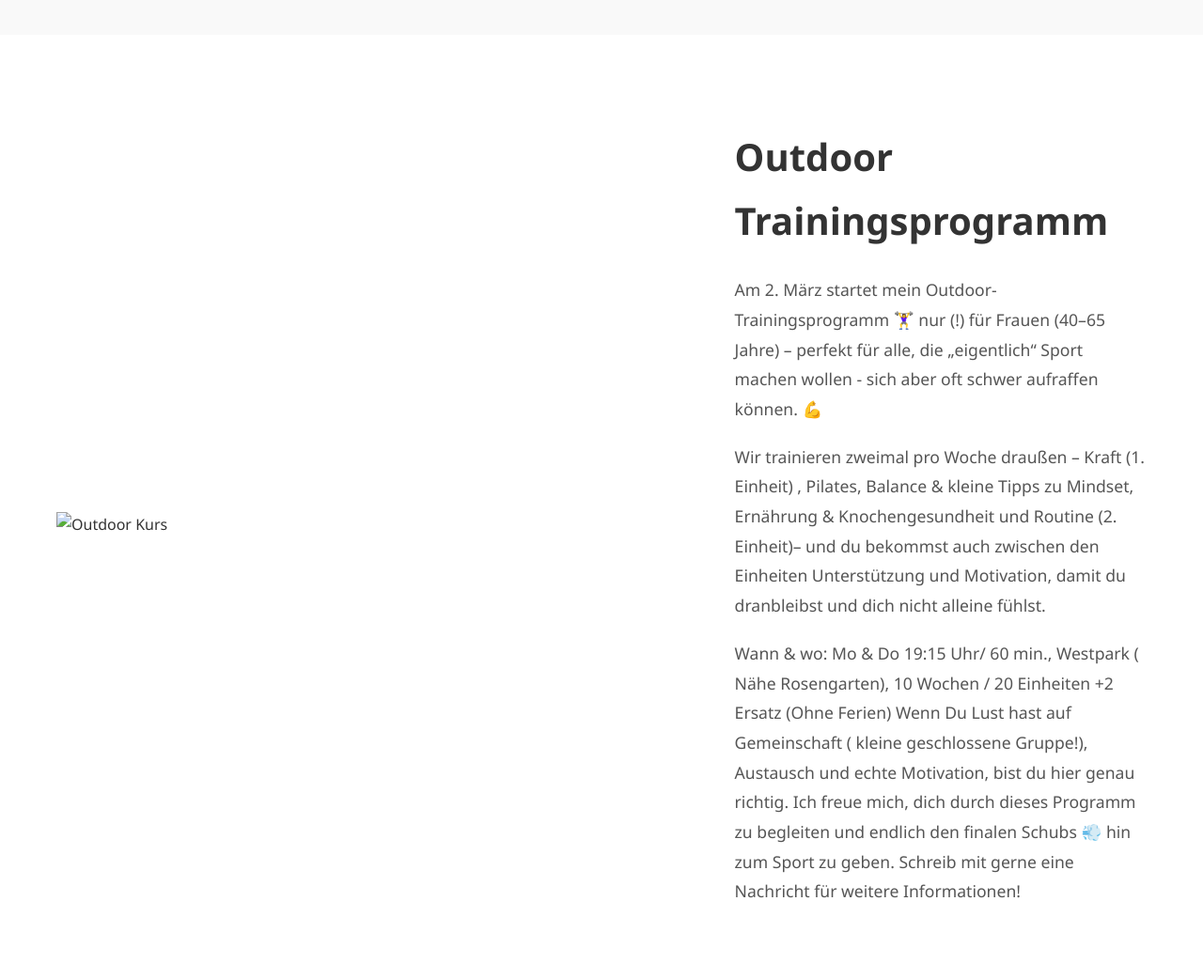
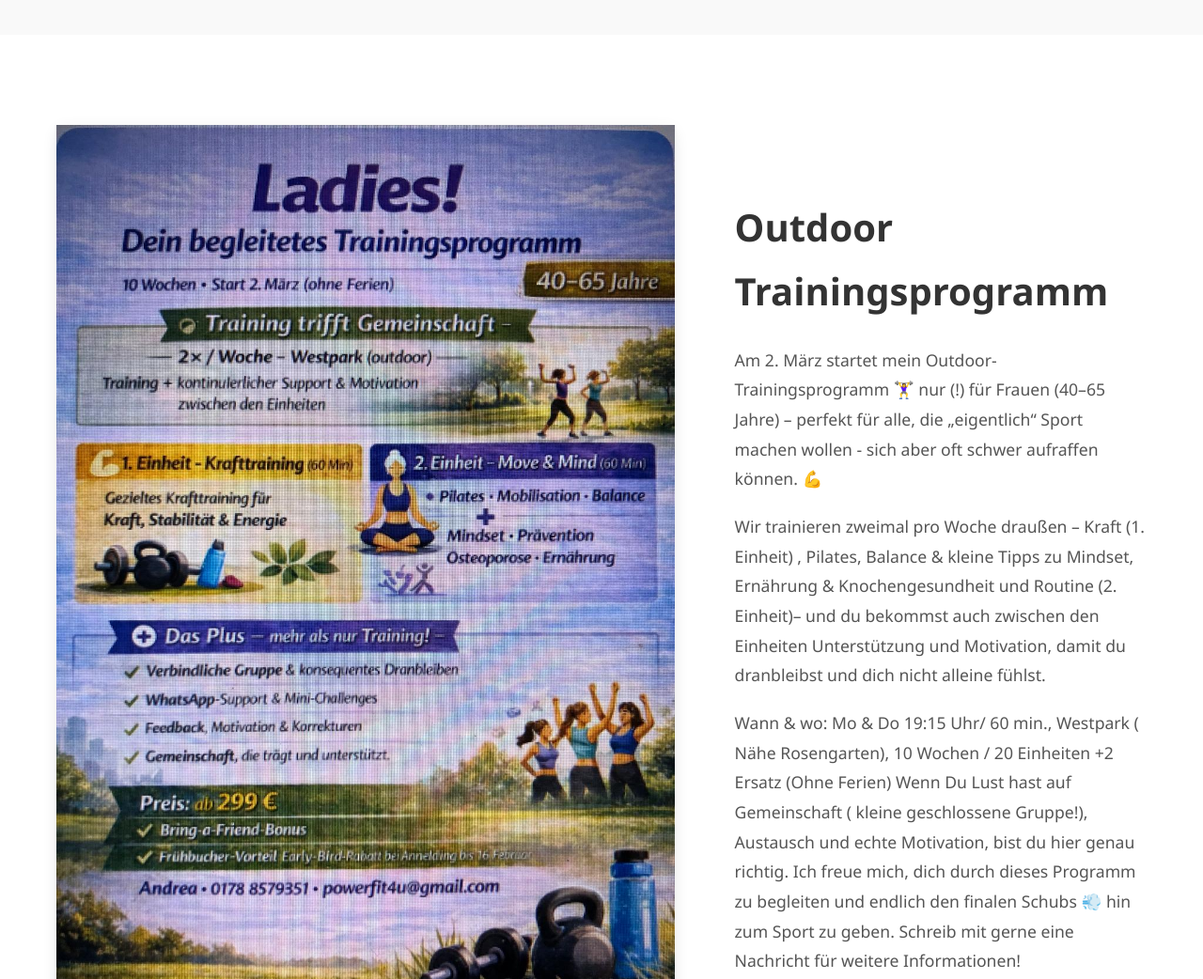
Before and after one commit to FlowerJoke/AndreaBlumenwitz, a plain HTML site: page index.html in a window 1280 px wide. Shown: the part 1580-2622 px from the top of the page at 94% size. Drawn offline with Linux system fonts and the light colour scheme.

Commit message:
adding outdoor kurs

```diff
--- a/index.html
+++ b/index.html
@@ -71,8 +71,8 @@
     <!-- Outdoor Kurs Section -->
     <section id="outdoor-kurs" class="outdoor-kurs">
       <div class="container">
-        <div class="image">
-          <img src="images/kurs.jpg" alt="Outdoor Kurs" />
+        <div class="kurs-image">
+          <img src="images/kurs.jpeg" alt="Outdoor Kurs" />
         </div>
         <div class="outdoor-content">
           <h2>Outdoor Trainingsprogramm</h2>
--- a/styles.css
+++ b/styles.css
@@ -223,6 +223,11 @@ img {
   color: #555;
   margin-bottom: 1.2rem;
   line-height: 1.8;
+}
+
+.kurs-image {
+  border-radius: 10px;
+  box-shadow: 0 4px 15px rgba(0, 0, 0, 0.1);
 }
 
 /* Journey Section */
```
Also changed, not shown: images/kurs.jpeg (added).
